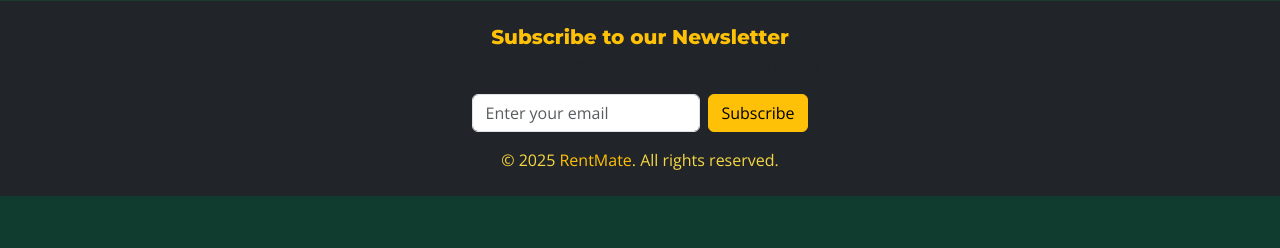
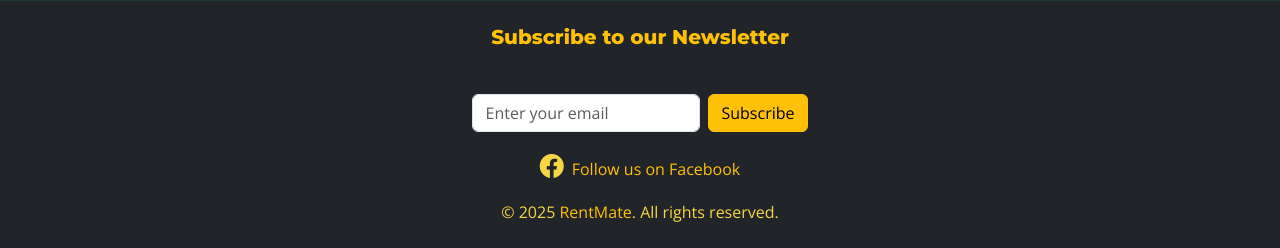
Before and after one commit to GeorgeBarh/rent-mate-project, a Django app: page /accounts/signup/ in a window 1280 px wide. Shown: the part 904-1152 px from the top of the page. Before the commit the page ends 1100 px from the top, so only its background shows below. Run offline with Django 4.2, Linux system fonts and the light colour scheme.

Commit message:
Add facebook icon in the footer

```diff
--- a/templates/base.html
+++ b/templates/base.html
@@ -136,6 +136,13 @@
   <button type="submit" class="btn btn-warning">Subscribe</button>
 </form>
 
+  <!-- Facebook Link -->
+    <div class="mb-3">
+      <a href="https://www.facebook.com/profile.php?id=61579385408462" target="_blank" class="text-warning text-decoration-none">
+        <i class="bi bi-facebook fs-4 me-2"></i>Follow us on Facebook
+      </a>
+    </div>
+
     <p class="mb-0">&copy; {{ year|default:2025 }} <span class="text-warning">RentMate</span>. All rights reserved.</p>
   </div>
 </footer>
```
